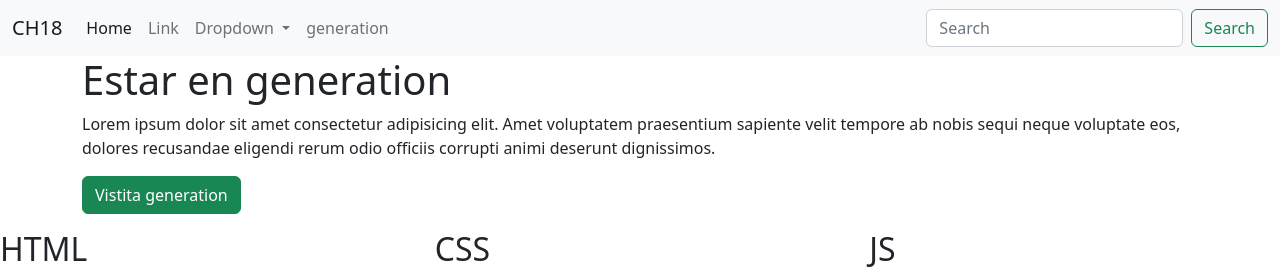
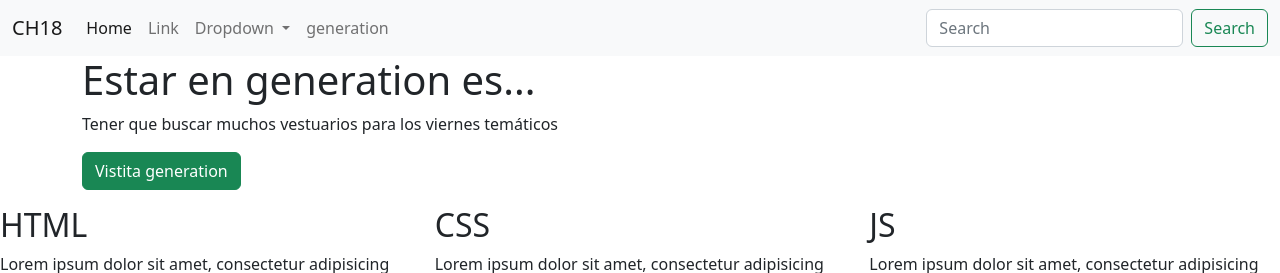
Before and after one commit to eliudsosa97/saoko, a plain HTML site: page index.html in a window 1280 px wide. Shown: the top 273 px of the page. Drawn offline with Linux system fonts and the light colour scheme.

Commit message:
ci: Cambio de titulo y descripción

```diff
--- a/index.html
+++ b/index.html
@@ -55,8 +55,8 @@
       <div class="container">
         <div class="row"></div>
         <div>
-            <h1>Estar en generation</h1>
-            <p>Lorem ipsum dolor sit amet consectetur adipisicing elit. Amet voluptatem praesentium sapiente velit tempore ab nobis sequi neque voluptate eos, dolores recusandae eligendi rerum odio officiis corrupti animi deserunt dignissimos.</p>
+            <h1>Estar en generation es...</h1>
+            <p>Tener que buscar muchos vestuarios para los viernes temáticos</p>
             <p><a href="https://mexico.generation.org/" target="_blank"
                 class="btn btn-success">Vistita generation</a> </p>
         </div>
```
